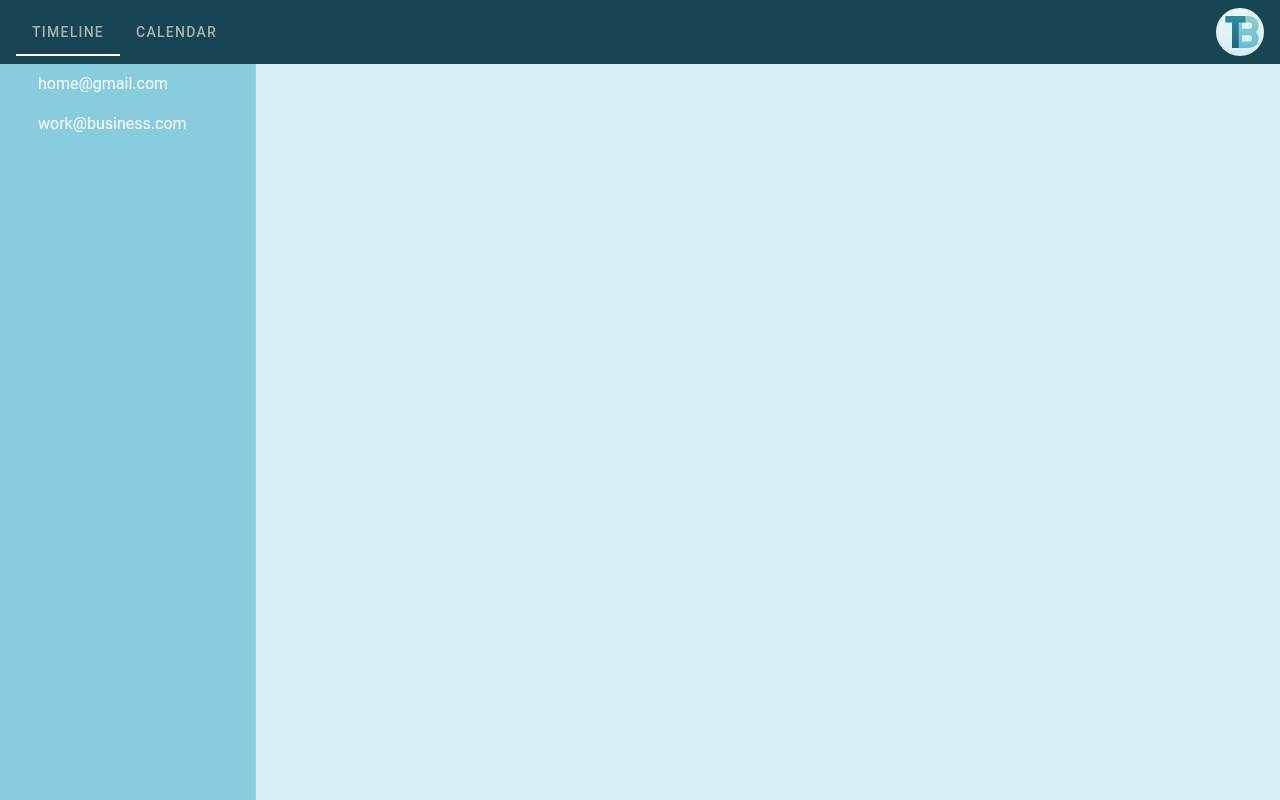
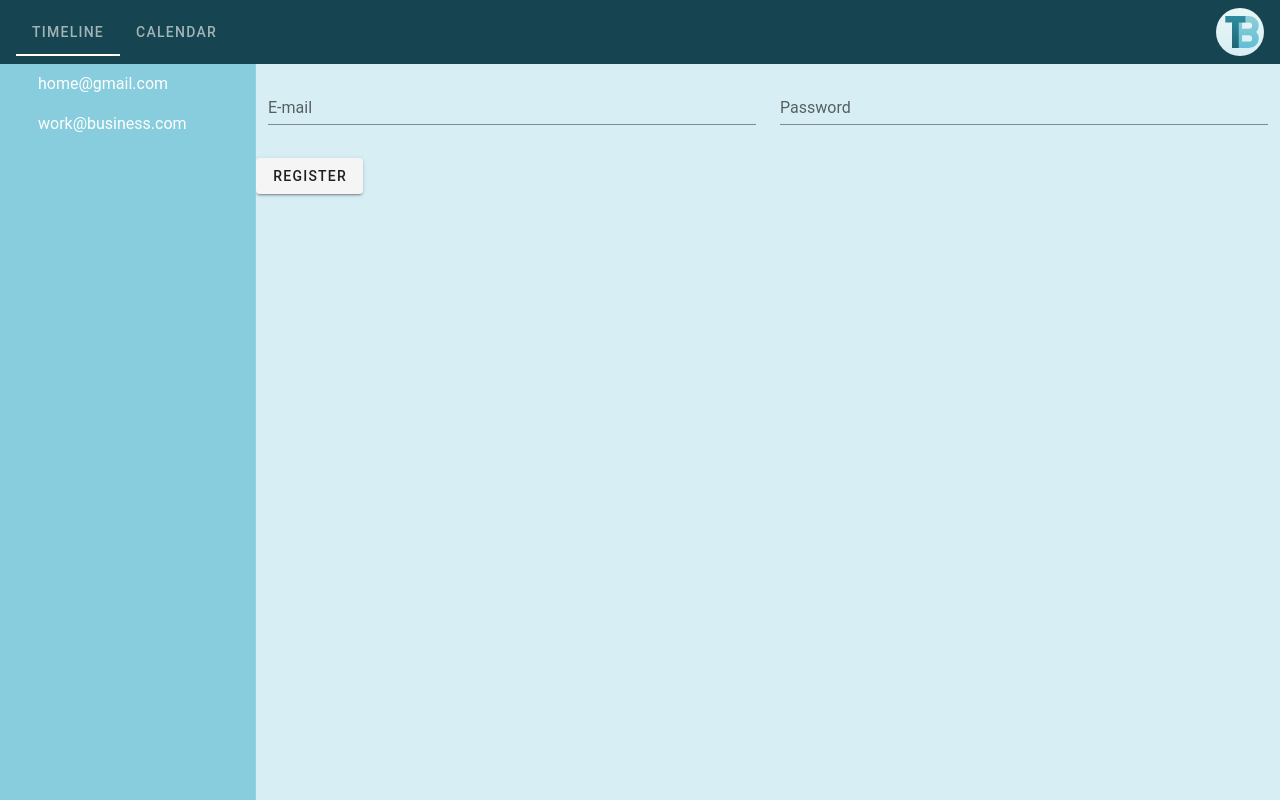
Before and after one commit to CSE-Courses/course-project-touchbase, a Vue app in the folder packages/core/frontend/: page /register in a window 1280 px wide. Built offline with nearby package versions, Linux system fonts and the light colour scheme.

Commit message:
#19 Set up a basic registration page
Added axios to core/frontend\nCreated Register.vue using axios with a very basic user interface\nRestructured App.vue\nAdded route for /register to point to views/Register.vue

```diff
--- a/package.json
+++ b/package.json
@@ -16,6 +16,7 @@
   "keywords": [],
   "devDependencies": {
     "husky": "^4.3.0",
+    "lerna": "^3.22.1",
     "shx": "^0.3.2"
   },
   "husky": {
--- a/packages/core/frontend/package.json
+++ b/packages/core/frontend/package.json
@@ -15,6 +15,7 @@
   },
   "dependencies": {
     "@mdi/font": "^3.6.95",
+    "axios": "^0.20.0",
     "core-js": "^3.6.5",
     "register-service-worker": "^1.7.1",
     "roboto-fontface": "*",
--- a/packages/core/frontend/src/App.vue
+++ b/packages/core/frontend/src/App.vue
@@ -1,6 +1,5 @@
 <template>
   <v-app :style="{ background: $vuetify.theme.themes[isDark].background }">
-
     <TopBar></TopBar>
 
     <FileTree></FileTree>
@@ -14,18 +13,15 @@
 <style scoped lang="scss"></style>
 
 <script>
+import { Component, Vue } from "vue-property-decorator";
+import TopBar from "./components/TopBar.vue";
+import FileTree from "./components/FileTree.vue";
 
-import TopBar from './components/TopBar.vue'
-import FileTree from './components/FileTree.vue'
-
-
-export default {
-  components: {TopBar, FileTree},
-
-  computed: {
-    isDark() {
-      return this.$vuetify.theme.dark ? "dark" : "light";
-    },
-  },
-};
+@Component({ components: { TopBar, FileTree } })
+export default class App extends Vue {
+  // eslint-disable-next-line @typescript-eslint/explicit-module-boundary-types
+  get isDark() {
+    return this.$vuetify.theme.dark ? "dark" : "light";
+  }
+}
 </script>
--- a/packages/core/frontend/src/router/index.ts
+++ b/packages/core/frontend/src/router/index.ts
@@ -20,6 +20,11 @@ const routes: Array<RouteConfig> = [
     // which is lazy-loaded when the route is visited.
     component: () => import(/* webpackChunkName: "about" */ "../views/Calendar.vue"),
   },
+  {
+    path: "/register",
+    name: "Registration",
+    component: () => import(/* webpackChunkName: "registration" */ "../views/Register.vue"),
+  },
 ];
 
 const router = new VueRouter({
--- /dev/null
+++ b/packages/core/frontend/src/views/Register.vue
@@ -0,0 +1,59 @@
+<template>
+  <v-form ref="form">
+    <v-container>
+      <v-row>
+        <v-col cols="12" md="6">
+          <v-text-field v-model="email" label="E-mail" required></v-text-field>
+        </v-col>
+
+        <v-col cols="12" md="6">
+          <v-text-field v-model="password" label="Password" required></v-text-field>
+        </v-col>
+      </v-row>
+    </v-container>
+    <v-btn @click="submit">Register</v-btn>
+    <v-alert v-if="registerSuccess" type="success"
+      >Your account has been created successfully!</v-alert
+    >
+    <v-alert v-if="registerFail" type="error"
+      >Account creation has failed! Please contact an administrator for assistance.</v-alert
+    >
+  </v-form>
+</template>
+
+<script>
+import axios from "axios";
+
+export default {
+  name: "Register",
+  // eslint-disable-next-line @typescript-eslint/explicit-module-boundary-types
+  data() {
+    return {
+      email: "",
+      password: "",
+      registerSuccess: false,
+      registerFail: false,
+    };
+  },
+  methods: {
+    // eslint-disable-next-line @typescript-eslint/explicit-module-boundary-types
+    submit() {
+      // eslint-disable-next-line @typescript-eslint/no-this-alias
+      const vm = this;
+      axios
+        .post("http://localhost:3030/users/", {
+          email: vm.email,
+          password: vm.password,
+        })
+        .then(function res() {
+          vm.registerSuccess = true;
+        })
+        .catch(function res() {
+          vm.registerFail = true;
+        });
+    },
+  },
+};
+</script>
+
+<style scoped></style>
```
Also changed, not shown: 2 other files (tests, documents, lock files or other folders).
